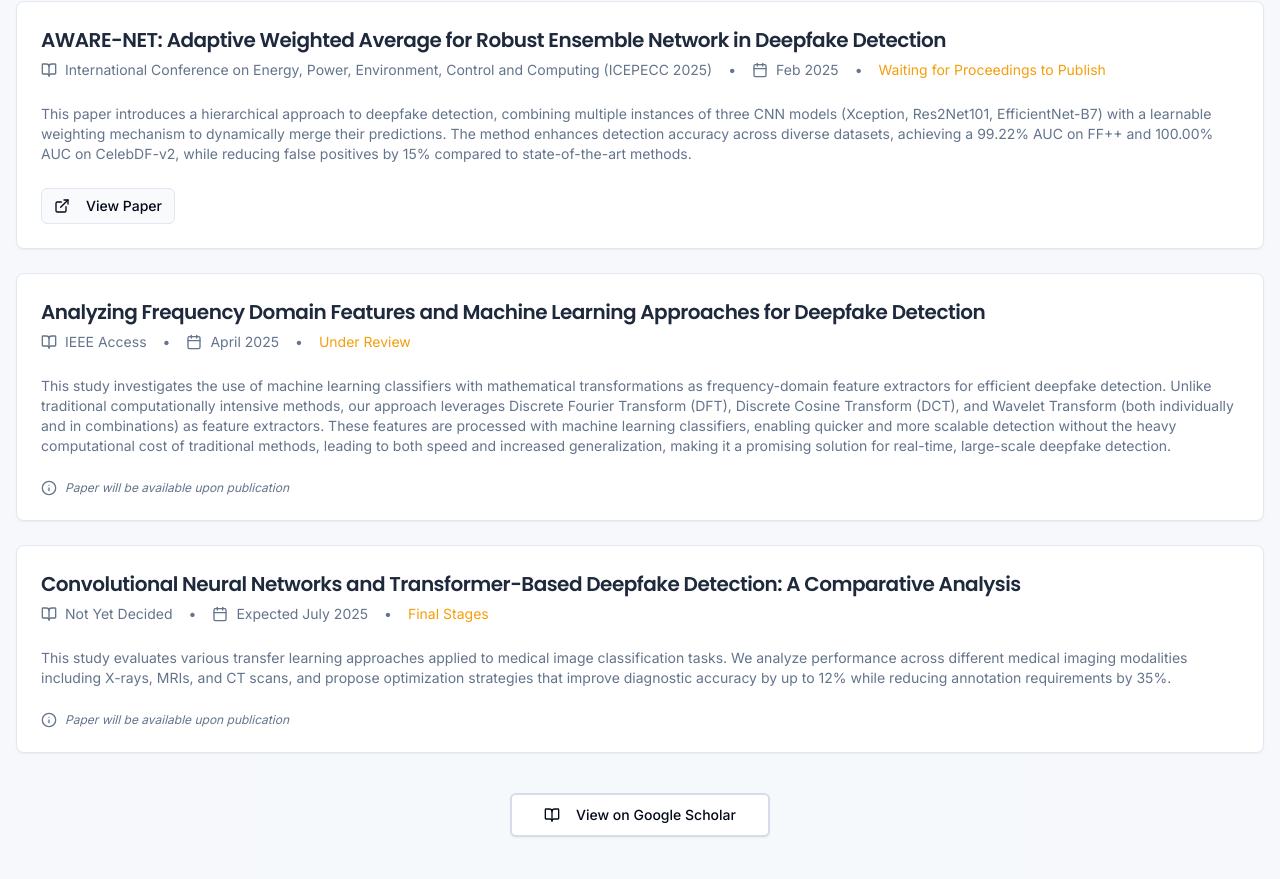
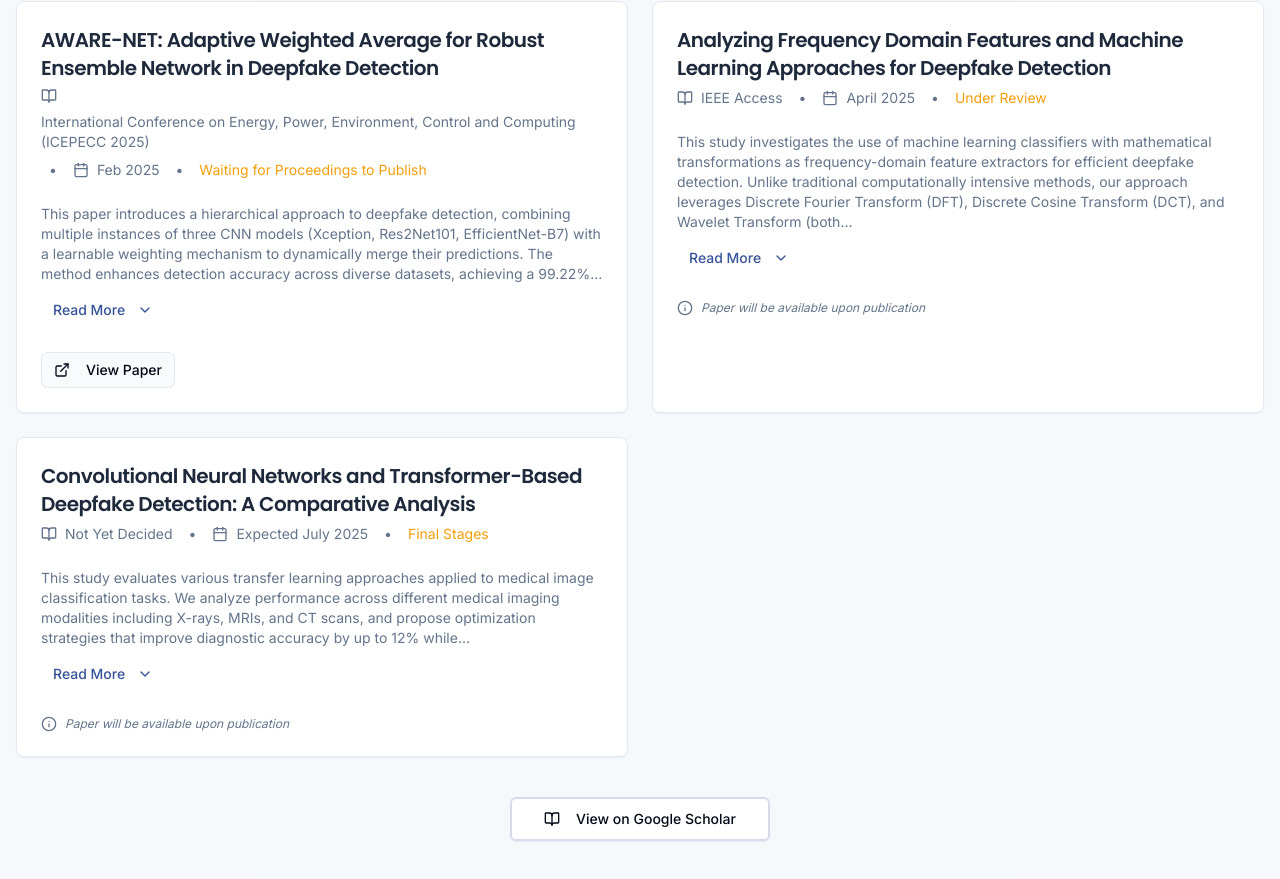
Before and after one commit to recluzegeek/portfolio-site, a React (Vite) app: page / in a window 1280 px wide. Shown: the part 4953-5832 px from the top of the page. Built offline with nearby package versions, Linux system fonts and the light colour scheme.

Commit message:
Enhancement: Implemented abstract expansion feature and updated OG image URL

```diff
--- a/index.html
+++ b/index.html
@@ -1,30 +1,37 @@
-
 <!DOCTYPE html>
 <html lang="en">
   <head>
     <meta charset="UTF-8" />
     <meta name="viewport" content="width=device-width, initial-scale=1.0" />
     <title>Muhammad Salman - Software Engineer | Computer Vision Enthusiast</title>
-    <meta name="description" content="Portfolio of Muhammad Salman, Software Engineer specializing in Computer Vision, AI, and Machine Learning." />
+    <meta
+      name="description"
+      content="Portfolio of Muhammad Salman, Software Engineer specializing in Computer Vision, AI, and Machine Learning." />
     <meta name="author" content="Muhammad Salman" />
 
     <!-- OpenGraph tags -->
     <meta property="og:title" content="Muhammad Salman - Software Engineer Portfolio" />
-    <meta property="og:description" content="Passionate Software Engineer specializing in Computer Vision, AI, and Full-stack Development." />
+    <meta
+      property="og:description"
+      content="Passionate Software Engineer specializing in Computer Vision, AI, and Full-stack Development." />
     <meta property="og:type" content="website" />
-    <meta property="og:image" content="https://images.unsplash.com/photo-1498050108023-c5249f4df085?q=80&w=1200&h=630&fit=crop" />
-    <meta property="og:url" content="https://recluzegeek.dev" />
+    <meta property="og:image" content="https://avatars.githubusercontent.com/u/72850566?v=4" />
+    <meta property="og:url" content="https://recluzegeek.com" />
 
     <!-- Twitter Card tags -->
     <meta name="twitter:card" content="summary_large_image" />
     <meta name="twitter:site" content="@recluzegeek" />
     <meta name="twitter:title" content="Muhammad Salman - Software Engineer Portfolio" />
-    <meta name="twitter:description" content="Passionate Software Engineer specializing in Computer Vision, AI, and Full-stack Development." />
-    <meta name="twitter:image" content="https://images.unsplash.com/photo-1498050108023-c5249f4df085?q=80&w=1200&h=630&fit=crop" />
+    <meta
+      name="twitter:description"
+      content="Passionate Software Engineer specializing in Computer Vision, AI, and Full-stack Development." />
+    <meta name="twitter:image" content="https://avatars.githubusercontent.com/u/72850566?v=4" />
 
-    <link rel="preconnect" href="https://fonts.googleapis.com">
-    <link rel="preconnect" href="https://fonts.gstatic.com" crossorigin>
-    <link href="https://fonts.googleapis.com/css2?family=Inter:wght@300;400;500;600;700&family=Poppins:wght@400;500;600;700&display=swap" rel="stylesheet">
+    <link rel="preconnect" href="https://fonts.googleapis.com" />
+    <link rel="preconnect" href="https://fonts.gstatic.com" crossorigin />
+    <link
+      href="https://fonts.googleapis.com/css2?family=Inter:wght@300;400;500;600;700&family=Poppins:wght@400;500;600;700&display=swap"
+      rel="stylesheet" />
   </head>
 
   <body>
--- a/src/components/sections/Publications.tsx
+++ b/src/components/sections/Publications.tsx
@@ -1,9 +1,9 @@
-
 import { Card, CardContent, CardDescription, CardFooter, CardHeader, CardTitle } from "@/components/ui/card";
 import { Button } from "@/components/ui/button";
-import { BookOpen, Calendar, ExternalLink, Info } from "lucide-react";
+import { BookOpen, Calendar, ExternalLink, Info, ChevronDown, ChevronUp } from "lucide-react";
 import { SectionHeading } from "@/components/ui/section-heading";
 import { Tooltip, TooltipContent, TooltipProvider, TooltipTrigger } from "@/components/ui/tooltip";
+import { useState } from "react";
 
 const Publications = () => {
   const publications = [
@@ -33,6 +33,21 @@ const Publications = () => {
     }
   ];
 
+  const [expandedAbstracts, setExpandedAbstracts] = useState<number[]>([]);
+
+  const toggleAbstract = (index: number) => {
+    setExpandedAbstracts(prev =>
+      prev.includes(index)
+        ? prev.filter(i => i !== index)
+        : [...prev, index]
+    );
+  };
+
+  const isAbstractLong = (text: string) => {
+    const words = text.split(' ');
+    return words.length > 40; // Approximately 2 lines of text
+  };
+
   return (
     <section id="publications" className="py-20 bg-secondary/30">
       <div className="container mx-auto px-4">
@@ -42,9 +57,13 @@ const Publications = () => {
           centered={true}
         />
 
-        <div className="space-y-6">
+        <div className="grid grid-cols-1 md:grid-cols-2 gap-6">
           {publications.map((publication, index) => (
-            <Card key={index} className="animate-fade-up" style={{ animationDelay: `${index * 0.1}s` }}>
+            <Card
+              key={index}
+              className="animate-fade-up bg-card hover:bg-accent/5 transition-colors"
+              style={{ animationDelay: `${index * 0.1}s` }}
+            >
               <CardHeader>
                 <CardTitle className="text-xl">{publication.title}</CardTitle>
                 <CardDescription className="flex flex-wrap items-center gap-2 mt-1">
@@ -61,7 +80,28 @@ const Publications = () => {
               </CardHeader>
 
               <CardContent>
-                <p className="text-sm text-muted-foreground">{publication.abstract}</p>
+                <div className="relative">
+                  <p className="text-sm text-muted-foreground">
+                    {isAbstractLong(publication.abstract) && !expandedAbstracts.includes(index)
+                      ? `${publication.abstract.split(' ').slice(0, 40).join(' ')}...`
+                      : publication.abstract
+                    }
+                  </p>
+                  {isAbstractLong(publication.abstract) && (
+                    <Button
+                      variant="ghost"
+                      size="sm"
+                      className="mt-2 text-primary hover:text-primary/80"
+                      onClick={() => toggleAbstract(index)}
+                    >
+                      {expandedAbstracts.includes(index) ? (
+                        <>Show Less <ChevronUp className="ml-1 h-4 w-4" /></>
+                      ) : (
+                        <>Read More <ChevronDown className="ml-1 h-4 w-4" /></>
+                      )}
+                    </Button>
+                  )}
+                </div>
               </CardContent>
 
               <CardFooter>
@@ -98,7 +138,7 @@ const Publications = () => {
         </div>
 
         <div className="text-center mt-10">
-        <Button asChild variant="outline" size="lg" className="bg-card text-card-foreground border-2 border-primary/20 dark:border-primary/30 hover:border-primary/20 hover:bg-accent/80 shadow-sm dark:shadow-primary/">
+          <Button asChild variant="outline" size="lg" className="bg-card text-card-foreground border-2 border-primary/20 dark:border-primary/30 hover:border-primary/20 hover:bg-accent/80 shadow-sm dark:shadow-primary/">
             <a
               href="https://scholar.google.com/citations?user=_-ClV0AAAAAJ"
               target="_blank"
```
